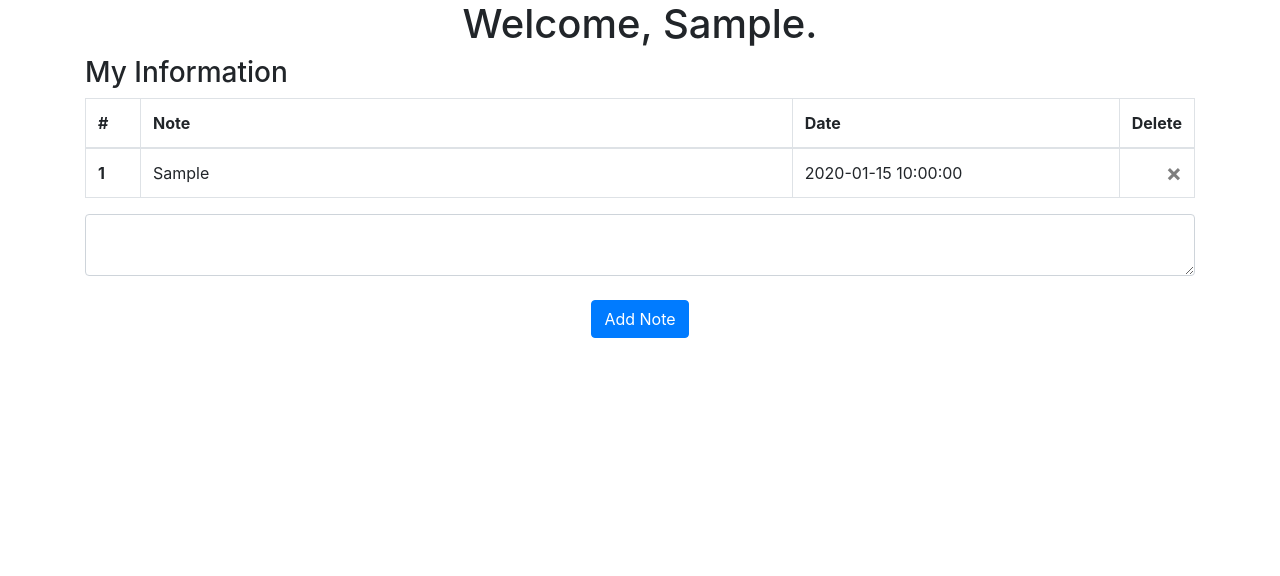
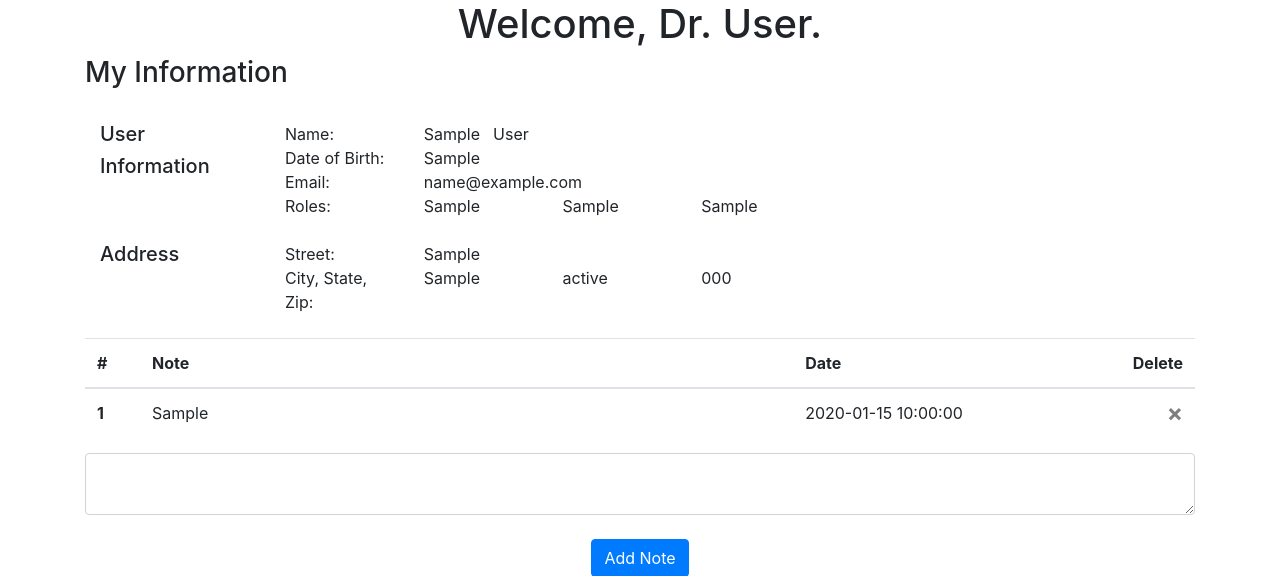
Before and after one commit to ianjchadwick/EC530_Final_Project, a Flask app: page / in a window 1280 px wide. Shown: the part 56-632 px from the top of the page. Run offline with Flask 2, Linux system fonts and the light colour scheme; a user stored in the database is signed in; tables that the repository leaves empty hold one stand-in row (values such as "Sample post"); some libraries are stand-ins or nearby versions.

Commit message:
Added Temperature, db model, page and associated links. Added more to home page to give user info and address based on user logged in.

```diff
--- a/website/static/index.js
+++ b/website/static/index.js
@@ -15,3 +15,12 @@ function deleteWeight(weightId){
              window.location.href ="/weight"; // redirect to the weight page
            });
 }
+
+function deleteTemp(tempId){
+    fetch('/delete-temp', { //send a request to endpoint
+           method: 'POST',
+           body: JSON.stringify({ tempId: tempId})
+           }).then((_res) => {
+             window.location.href ="/temp"; // redirect to the weight page
+           });
+}
--- a/website/templates/home.html
+++ b/website/templates/home.html
@@ -2,10 +2,105 @@
 {% block title %}Home{% endblock %}
 
 {% block content %}
-<h1 align="center" xmlns="http://www.w3.org/1999/html">Welcome, {{user.first_name}}.</h1>
+{% with contact = user.contact[0] %}
+{% with roles = user.roles[0] %}
+<h1 align="center" xmlns="http://www.w3.org/1999/html">
+    Welcome, {%if roles.doctor%}Dr. {{user.last_name}}.{%else%}{{user.first_name}}.{%endif%}</h1>
 <h3>My Information</h3>
+<br/>
+<div class="container-sm">
+    <div class="row">
+     <div class="col-sm-2">
+         <h5>User</h5>
+         <h5>Information</h5>
+    </div>
+        <div class="col-sm-9">
+            <div class="row">
+                <div class="col-2 col-sm-2">
+                    Name:
+                </div>
+                <div class="col-1 col-sm-1">
+                    {{user.first_name}}
+                </div>
+                <div class="col-1 col-sm-1">
+                    {{user.last_name}}
+                </div>
+            </div>
+            <div class="row">
+                <div class="col-2 col-sm-2">
+                    Date of Birth:
+                </div>
+                <div class="col-4 col-sm-6">
+                    {{user.DOB}}
+                </div>
+            </div>
+            <div class="row">
+                <div class="col-2 col-sm-2">
+                    Email:
+                </div>
+                <div class="col-4 col-sm-6">
+                    {{user.email}}
+                </div>
+            </div>
+            <div class="row">
+                <div class="col-2 col-sm-2">
+                    Roles:
+                </div>
+                {%if roles.patient%}
+                <div class="col-2 col-sm-2">
+                    {{roles.patient}}
+                </div>
+                {%endif%}
+                {%if roles.doctor%}
+                <div class="col-2 col-sm-2">
+                    {{roles.doctor}}
+                </div>
+                {%endif%}
+                {%if roles.admin%}
+                <div class="col-2 col-sm-2">
+                    {{roles.admin}}
+                </div>
+                {%endif%}
+            </div>
+  </div>
+</div>
+</div>
+<br/>
+
+<div class="container-sm">
+  <div class="row">
+    <div class="col-sm-2">
+      <h5>Address</h5>
+    </div>
+        <div class="col-sm-9">
+            <div class="row">
+                <div class="col-2 col-sm-2">
+                    Street:
+                </div>
+                <div class="col-4 col-sm-6">
+                    {{contact.street}}
+                </div>
+            </div>
+            <div class="row">
+                <div class="col-2 col-sm-2">
+                    City, State, Zip:
+                </div>
+                <div class="col-2 col-sm-2">
+                    {{contact.city}}
+                </div>
+                <div class="col-2 col-sm-2">
+                    {{contact.state}}
+                </div>
+                <div class="col-2 col-sm-2">
+                    {{contact.zip}}
+                </div>
+            </div>
+    </div>
+  </div>
+</div>
+<br/>
 <table class="table-responsive table-responsive-flush">
-    <table class="table table-bordered">
+    <table class="table">
             <thead>
                 <tr>
                     <th scope="col" width="5%" align="center">#</th>
@@ -39,4 +134,6 @@
         <button type="submit" class="btn btn-primary">Add Note</button>
     </div>
 </form>
+{%endwith%}
+{%endwith%}
 {%endblock%}
--- a/website/templates/measurements.html
+++ b/website/templates/measurements.html
@@ -10,7 +10,7 @@
     <a class="btn btn-primary" href="/weight" role="button">Height and Weight</a>
     </div>
     <div class="col">
-      Column
+    <a class="btn btn-primary" href="/temp" role="button">Temperature</a>
     </div>
     <div class="col">
       Column
@@ -18,5 +18,4 @@
   </div>
 </div>
 <br/>
-
 {%endblock%}
--- a/website/views.py
+++ b/website/views.py
@@ -1,7 +1,7 @@
 # Stores all the views that the user can navigate to, except the authentication page which is in auth
 from flask_login import login_required, current_user
 from flask import Blueprint, render_template, request, flash, jsonify
-from.models import Note, HeightWeight
+from.models import Note, HeightWeight, Temperature
 from . import db
 import json
 
@@ -46,3 +46,15 @@ def delete_weight():
             db.session.commit()
 
     return jsonify({})
+
+@views.route('/delete-temp', methods=['POST'])
+def delete_temp():
+    temp = json.loads(request.data) # get data from post request
+    tempId = temp['tempId']
+    temp = Temperature.query.get(tempId)
+    if temp:
+        if temp.user_id == current_user.id:
+            db.session.delete(temp)
+            db.session.commit()
+
+    return jsonify({})
```
Also changed, not shown: website/measurements.py (+13 -1 lines), website/models.py (+8 -0 lines), website/templates/temp.html (added, +56 -0 lines).
